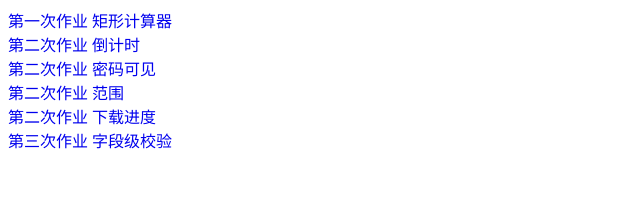
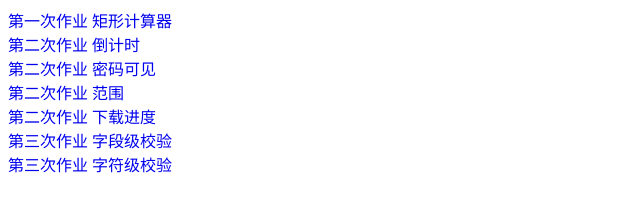
Before and after one commit to guwenjia/spa, a plain HTML site: page index.html in a window 1280 px wide. Shown: the whole page, without its empty margins (0-640 px from the left). Drawn offline with Linux system fonts and the light colour scheme.

Commit message:
Update index.html

```diff
--- a/index.html
+++ b/index.html
@@ -16,5 +16,6 @@
   <a href="https://guwenjia.github.io/spa/02-range/">第二次作业 范围</a></br>
   <a href="https://guwenjia.github.io/spa/02-progress/">第二次作业 下载进度</a></br>
   <a href="https://guwenjia.github.io/spa/03-test1/">第三次作业 字段级校验</a></br>
+  <a href="https://guwenjia.github.io/spa/03-test2/">第三次作业 字符级校验</a></br>
 </body>
 </html>
```
